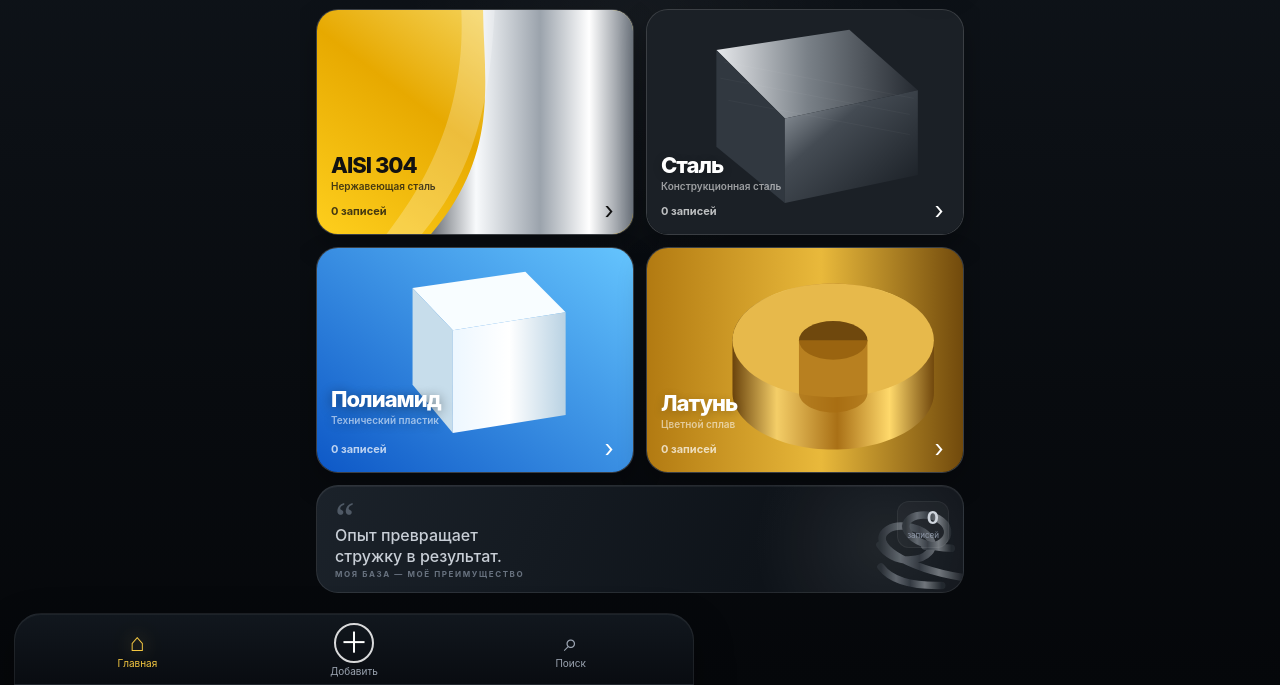
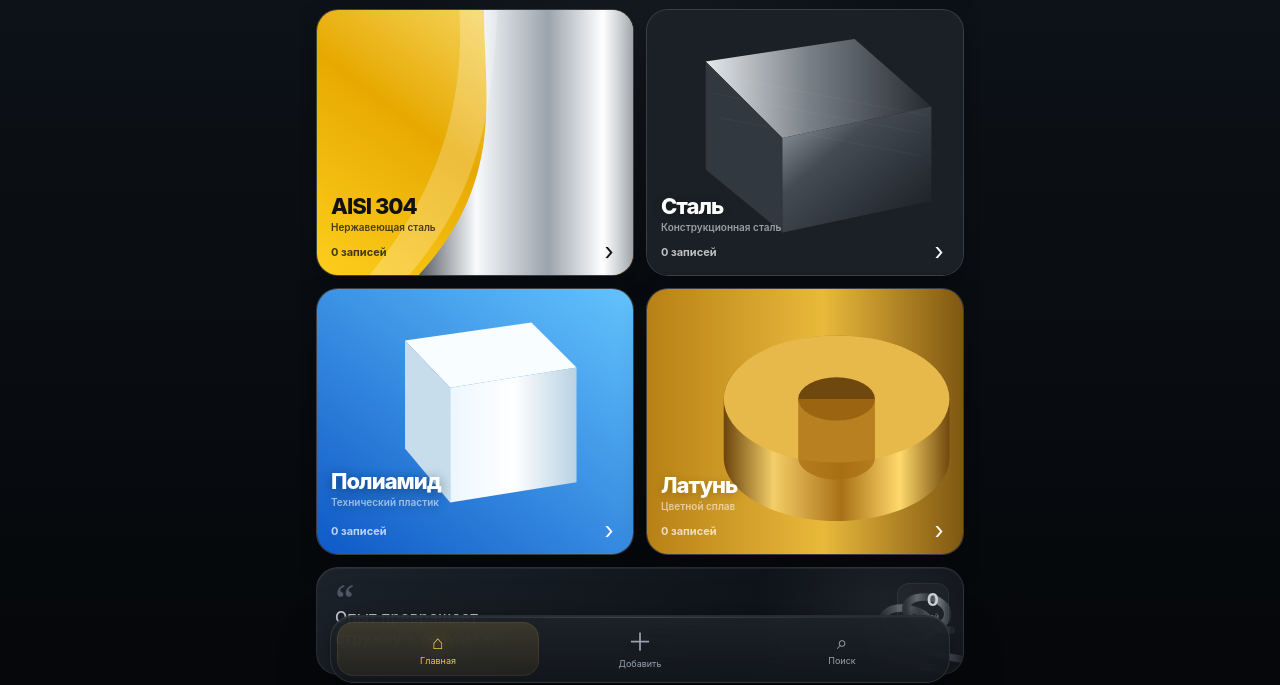
Before and after one commit to Saitama21/Operating-Modes-Reference-828D, a plain HTML site: page index.html in a window 1280 px wide. Shown: the part 115-800 px from the top of the page. Drawn offline with Linux system fonts and the light colour scheme.

Commit message:
fix: copy 828-test app-viewport dock contract

```diff
--- a/styles.css
+++ b/styles.css
@@ -775,3 +775,148 @@ html,body{
     bottom:0;
   }
 }
+
+
+/* v0.3.3 — dock contract copied from Saitama21/828-test (src/v02.css)
+   Dock belongs to the app surface. Safe-area affects content spacing only. */
+:root{
+  --app-dock-height:68px;
+  --app-dock-width:87%;
+  --app-dock-bottom:2px;
+  --app-content-gap:14px;
+}
+
+html,
+body{
+  width:100%;
+  height:100%;
+  min-height:100%;
+  overflow:hidden;
+  overscroll-behavior:none;
+}
+
+.app-shell{
+  position:fixed;
+  inset:0;
+  z-index:0;
+  width:100%;
+  height:100vh;
+  height:100dvh;
+  min-height:0;
+  max-height:100dvh;
+  overflow:hidden;
+  isolation:isolate;
+}
+
+.viewport{
+  top:calc(var(--top-h) + env(safe-area-inset-top,0px));
+  bottom:0;
+  padding-bottom:calc(
+    var(--app-dock-height) +
+    var(--app-dock-bottom) +
+    18px +
+    env(safe-area-inset-bottom,0px)
+  );
+}
+
+.app-shell[data-view="detail"] .viewport{
+  top:env(safe-area-inset-top,0px);
+}
+
+.dock{
+  position:absolute;
+  left:50%;
+  right:auto;
+  bottom:var(--app-dock-bottom);
+  z-index:70;
+  width:min(var(--app-dock-width),620px);
+  height:var(--app-dock-height);
+  margin:0;
+  padding:6px;
+  display:grid;
+  grid-template-columns:repeat(3,minmax(0,1fr));
+  align-items:stretch;
+  border:1px solid rgba(255,255,255,.09);
+  border-radius:24px;
+  background:
+    linear-gradient(180deg,rgba(255,255,255,.065),rgba(255,255,255,.018)),
+    rgba(13,18,24,.93);
+  box-shadow:
+    0 20px 52px rgba(0,0,0,.42),
+    0 2px 10px rgba(0,0,0,.22),
+    inset 0 1px 0 rgba(255,255,255,.055);
+  backdrop-filter:blur(28px) saturate(145%);
+  -webkit-backdrop-filter:blur(28px) saturate(145%);
+  transform:translate3d(-50%,0,0);
+  contain:layout paint;
+  overflow:hidden;
+}
+
+.dock::before{
+  content:"";
+  position:absolute;
+  inset:1px 14px auto;
+  height:1px;
+  border-radius:999px;
+  background:linear-gradient(90deg,transparent,rgba(255,255,255,.16),transparent);
+  pointer-events:none;
+}
+
+.dock-item{
+  min-width:0;
+  min-height:0;
+  height:auto;
+  padding:6px 2px;
+  border-radius:16px;
+  gap:3px;
+  transition:
+    transform .16s ease,
+    background .18s ease,
+    color .18s ease,
+    box-shadow .18s ease;
+}
+
+.dock-item span{
+  font-size:19px;
+  line-height:1;
+}
+
+.dock-item small{
+  font-size:9px;
+}
+
+.dock-item.is-active{
+  color:#f4c741;
+  background:linear-gradient(180deg,rgba(244,199,65,.14),rgba(244,199,65,.06));
+  box-shadow:inset 0 0 0 1px rgba(244,199,65,.08);
+}
+
+.dock-item.add span{
+  width:auto;
+  height:auto;
+  border:0;
+  border-radius:0;
+  background:transparent;
+  color:inherit;
+  box-shadow:none;
+  font-size:25px;
+  display:block;
+}
+
+.dock-item.add small{
+  display:block;
+}
+
+.dock-item:active{
+  transform:scale(.95);
+}
+
+@media(max-width:390px){
+  :root{
+    --app-dock-width:88%;
+  }
+}
+
+@media(prefers-reduced-motion:reduce){
+  .dock-item{transition:none}
+}
```
